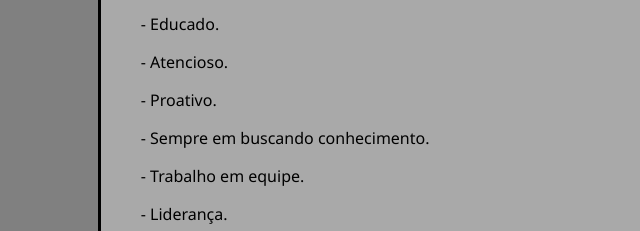
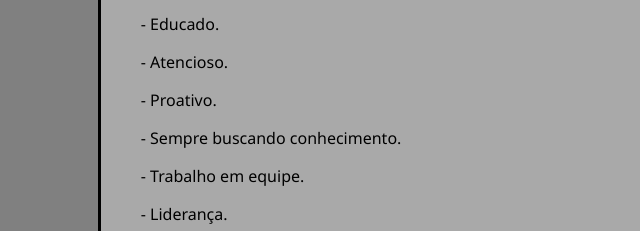
Before and after one commit to vitorbland/curriculo, a plain HTML site: page index.html in a window 1280 px wide. Shown: the part 1569-1800 px from the top of the page, 42-682 px from the left. Drawn offline with nearby package versions, Linux system fonts and the light colour scheme.

Commit message:
Update index.html

```diff
--- a/index.html
+++ b/index.html
@@ -63,7 +63,7 @@
                 <p>- Educado.</p>
                 <p>- Atencioso.</p>
                 <p>- Proativo.</p>
-                <p>- Sempre em buscando conhecimento.</p>
+                <p>- Sempre buscando conhecimento.</p>
                 <p>- Trabalho em equipe.</p>
                 <p>- Liderança.</p>
                 <p>- Comunicação.</p>
```
